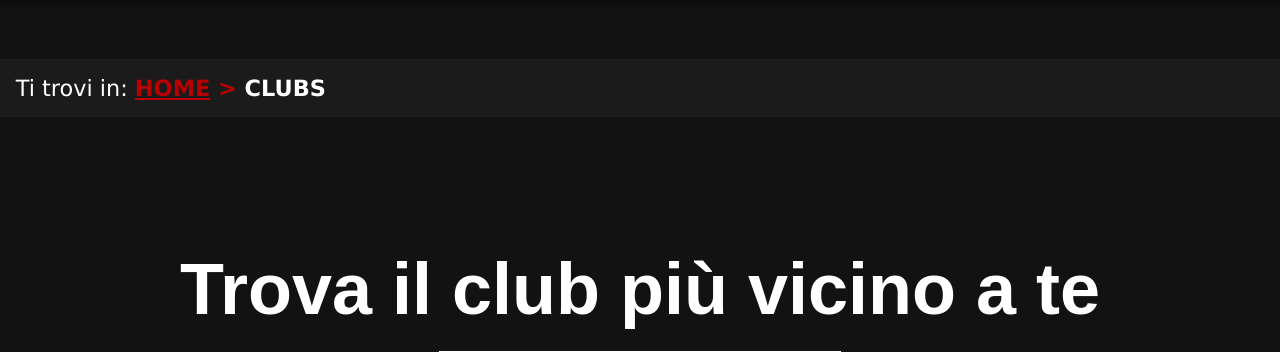
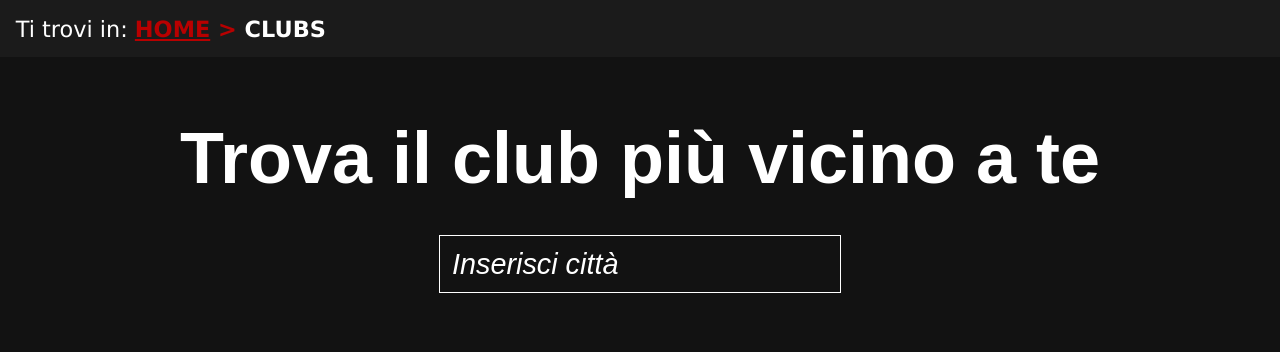
Before and after one commit to IsThisDemi/FitnessCenter, a PHP site: page /clubs.php in a window 1280 px wide. Shown: the part 146-498 px from the top of the page. Run offline with PHP 8.4, Linux system fonts and the light colour scheme.

Commit message:
Fix problemi grafici causati dalla Breadcrumb

```diff
--- a/clubs.php
+++ b/clubs.php
@@ -18,6 +18,8 @@
     <?php
        echo genera_header("clubs");
     ?>
+
+    <div id="clubs_content">
 
         <div id="search_bar">
             <div id="search_title">
@@ -1209,6 +1211,8 @@
 
                 </div>
             </div>
+        </div>
+    </div>
 
 
     <?php
@@ -1219,3 +1223,35 @@
     <script src="js/club_list_sedi.js"></script>
 </body>
 </html>
+
+
+
+<!--
+
+<button class="address">
+                        <a href="https://www.google.com/maps/embed?pb=!1m18!1m12!1m3!1d3160.9753403992813!2d15.167151215312717!3d37.602739379791224!2m3!1f0!2f0!3f0!3m2!1i1024!2i768!4f13.1!3m3!1m2!1s0x1313f9628d3958f5%3A0xbac6b45e7a9bae99!2sFitActive%20Acireale!5e0!3m2!1sit!2sit!4v1684969343268!5m2!1sit!2sit"
+                        target="map">Club Acireale</a>
+                    </button>
+                    <div class="panel">
+                        <p>
+                            Indirizzo: Via Madonna delle Grazie 1 <br>
+                            Città: Acireale (CT) <br>
+                            CAP: 95024 <br>
+                            Telefono: 328 8912714
+                        </p>
+                    </div>
+
+                    <button class="address">
+                        <a href="https://www.google.com/maps/embed?pb=!1m18!1m12!1m3!1d2787.2130762938523!2d9.749193615564945!3d45.6866957791042!2m3!1f0!2f0!3f0!3m2!1i1024!2i768!4f13.1!3m3!1m2!1s0x47815b613781c203%3A0x3908aa1ca2db5afd!2sFitActive%20Albano%20Sant&#39;Alessandro!5e0!3m2!1sit!2sit!4v1684795851241!5m2!1sit!2sit"
+                        target="map">Club Albano Sant'Alessandro</a>
+                    </button>
+                    <div class="panel">
+                        <p>
+                            Indirizzo: Via Tonale 6 <br>
+                            Città: Albano Sant'Alessandro (BG) <br>
+                            CAP: 24061 <br>
+                            Telefono: 3792771491
+                        </p>
+                    </div>
+
+-->
--- a/css/style.css
+++ b/css/style.css
@@ -232,7 +232,6 @@ nav .menu_name {
 
 .breadcrumbs {
 	grid-area: b;
-	margin: 0.5em 0;
 	padding: 0.7em ;
 	font-family: Verdana, Geneva, Tahoma, sans-serif;
 	font-size: 1.4rem;
@@ -268,20 +267,17 @@ nav .menu_name {
 ====================================================
 */
 
-#HomePage {
+#home_content {
 	display: grid;
     grid-template-columns: 1fr 1fr 1fr;
 	row-gap: 2em;
 	column-gap: 1em;
     grid-template-areas:
-			"h h h"
-			"b b b"
 			"t t t"
 			"s sb sb"
 			"cb cb c "
 			"iscr iscr iscr"
-			"info info info"
-			"f f f";
+			"info info info";
 }
 
 #HomePage b {
@@ -856,29 +852,28 @@ nav .menu_name {
 
 /*
 ====================================================
-						SEDI
+						CLUBS
 ====================================================
 */
 
-#SediPage {
+#clubs_content {
 	display:grid;
     grid-template-columns: 1fr 1fr;
 	row-gap: 2em;
     grid-template-areas:
-	"h h"
-	"b b"
     "s s"
-    "l m"
-	"f f";
+    "l m";
+	margin-bottom: 1em;
 }
 
 #search_bar {
 	grid-area: s;
 	text-align: center;
+	padding: 1em;
 }
 
 #search_title {
-	margin: 1em 1em 0.3em 1em;
+	margin: 0.5em 1em 0.5em 1em;
 	font-size: 3em;
 	font-weight: bold;
 	font-family: Arial, Helvetica, sans-serif;
@@ -1130,7 +1125,7 @@ JoinUS
 -------------------------------------------------------------------------------------------------------------------
 */
 .titleform h1 {
-	padding-left: 12em;
+	padding-left: 10em;
 	padding-top: .5em;
 	padding-bottom: .5em;
 }
@@ -1140,7 +1135,6 @@ JoinUS
 	margin-left: auto;
 	margin-right: auto;
 	padding: 1em;
-	margin-bottom: 2em;
 }
 
 @media (min-width: 600px) {
@@ -1173,7 +1167,7 @@ JoinUS
 .formint {
 	display: grid;
 	grid-template-columns: 1fr;
-	background: #a74646;
+	background: #b80000;
 }
 
 .formint input,
--- a/home.php
+++ b/home.php
@@ -22,8 +22,7 @@
     <?php
        echo genera_header("home");
     ?>
-
-    <div id="content"></div>
+    <div id="home_content">
         <div id="home_titolo_bg">
             <div id="home_titolo_text_box">
                 <h1 id="home_titolo_titolo">Allenati per <span class="testo_rosso">il tuo benessere</span></h1>
@@ -72,6 +71,7 @@
             <a class="menu_link first_letter_underlined" href="corsi/index.php" tabindex="7" accesskey="e">ESPLORA</a>
         </div>
 
+
         <div id="home_iscrizione">
             <h3 id="home_iscrizione_titolo">Diventa un membro</h3>
             <div id="home_iscrizione_testo">
@@ -114,6 +114,7 @@
             </p>
             <a class="menu_link first_letter_underlined" href="info.php" tabindex="9" accesskey="f"><abbr title="frequently asked questions">FAQ</abbr> - SCOPRI DI PIU'</a>
         </div>
+    </div>
 
     <?php
         include_once "utilityphp/footer.php";
```
Lines whose indentation alone changed are shown as unchanged.
